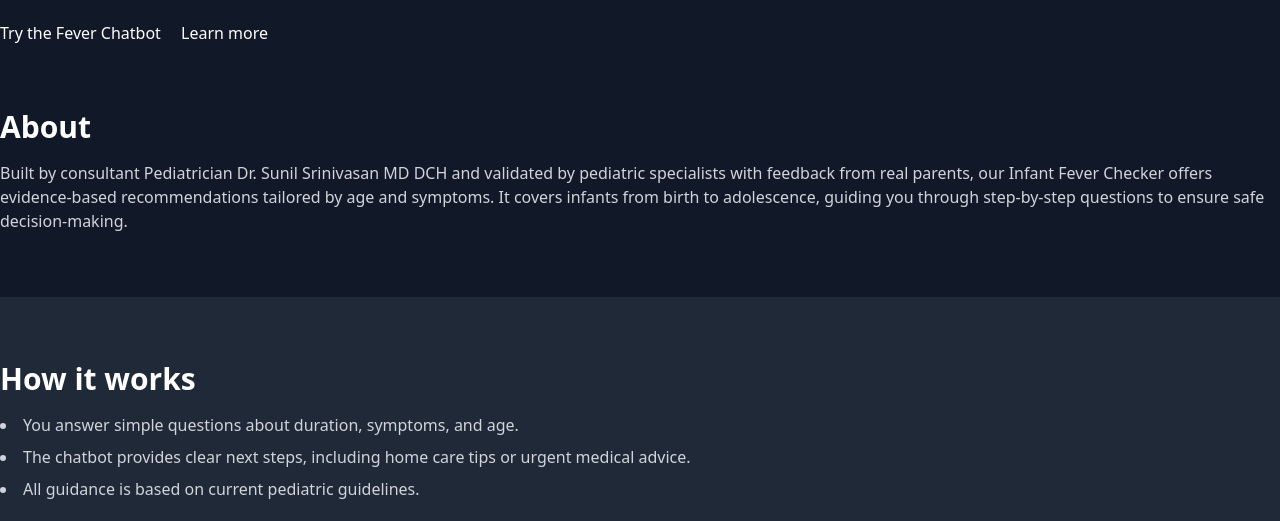
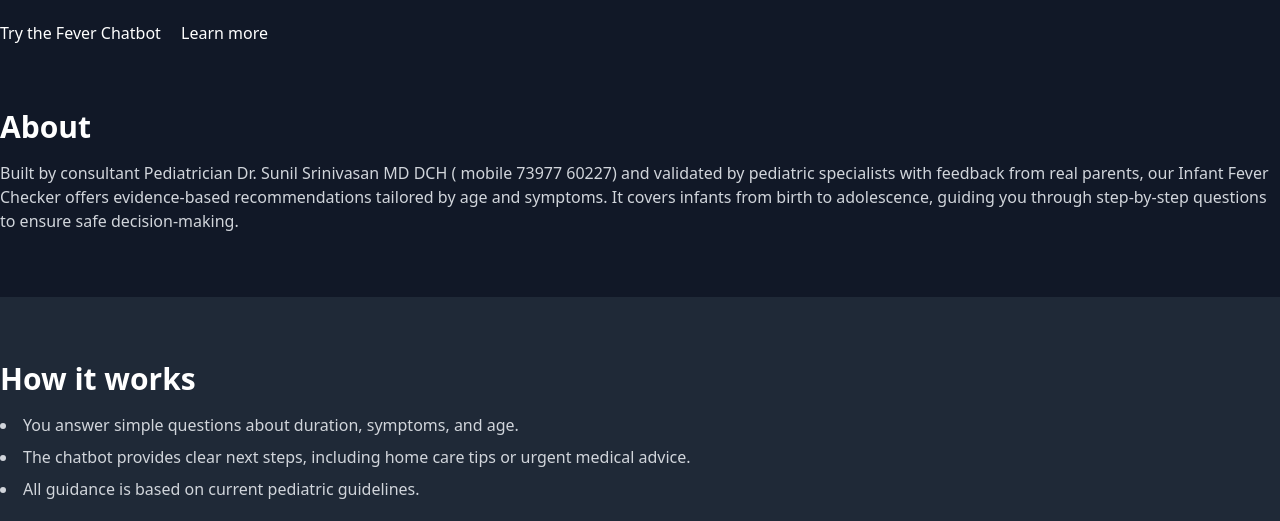
Before and after one commit to sunilsrinivasan/infant-fever-pwa, a plain HTML site: page index.html in a window 1280 px wide. Shown: the part 279-800 px from the top of the page. Drawn offline with nearby package versions, Linux system fonts and the light colour scheme.

Commit message:
Update index.html

```diff
--- a/index.html
+++ b/index.html
@@ -42,7 +42,7 @@
   <section id="about" class="container mx-auto py-16">
     <h3 class="text-3xl font-bold mb-4">About</h3>
     <p class="text-gray-300">
-      Built by consultant Pediatrician Dr. Sunil Srinivasan MD DCH and validated by pediatric specialists with feedback from real parents, our Infant Fever Checker offers evidence-based recommendations tailored by age and symptoms. It covers infants from birth to adolescence, guiding you through step-by-step questions to ensure safe decision-making.
+      Built by consultant Pediatrician Dr. Sunil Srinivasan MD DCH ( mobile 73977 60227) and validated by pediatric specialists with feedback from real parents, our Infant Fever Checker offers evidence-based recommendations tailored by age and symptoms. It covers infants from birth to adolescence, guiding you through step-by-step questions to ensure safe decision-making.
     </p>
   </section>
 
```
